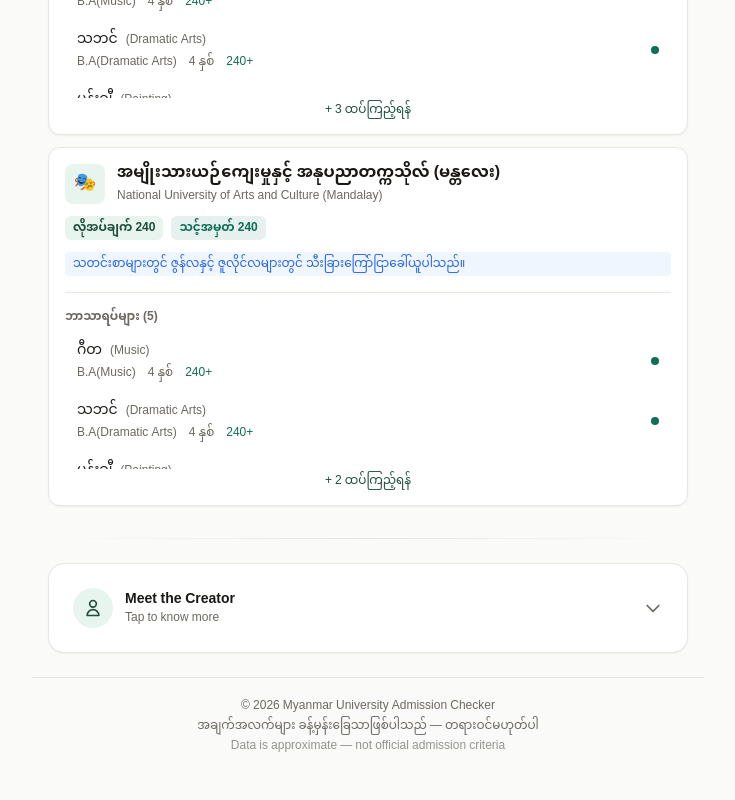
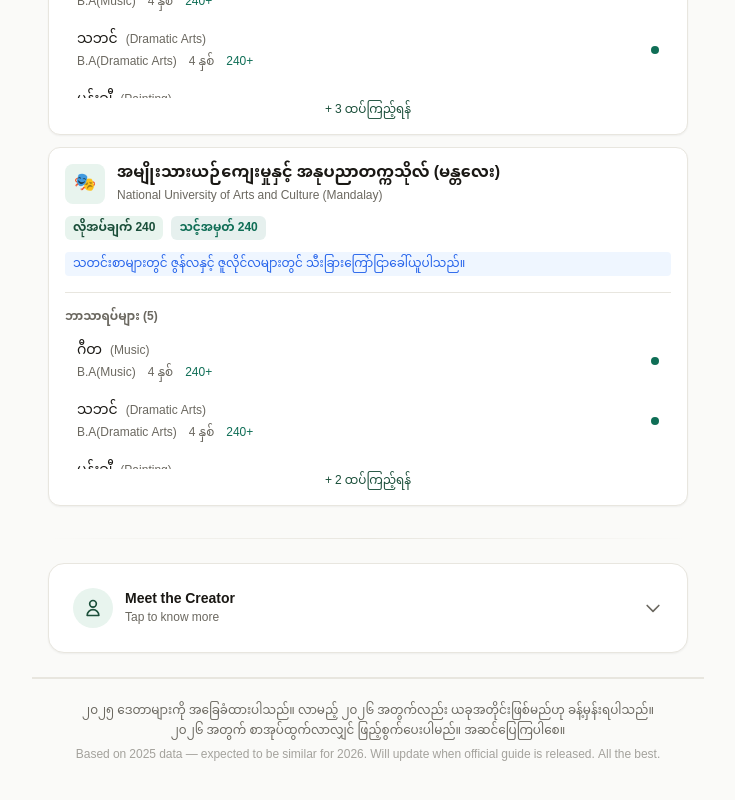
Before and after one commit to kyawminht/myanmar_university_guide, a React (Vite) app: page / in a window 1280 px wide. Shown: the part 7253-8053 px from the top of the page, without its empty margins (272-1007 px from the left). Built offline with nearby package versions, Linux system fonts and the light colour scheme.

Commit message:
adjust seo keywords and footer

```diff
--- a/index.html
+++ b/index.html
@@ -6,12 +6,12 @@
 
   <title>🎓တက္ကသိုလ်ဝင်ခွင့် စစ်ဆေးရန် | Myanmar University Admission Checker 2024-2025</title>
 
-  <meta name="description" content="မြန်မာနိုင်ငံ မက်ထ်ထရစ်ကူလေးရှင်း စုစုပေါင်းအမှတ်ဖြင့် တက္ကသိုလ်ဝင်ခွင့် စစ်ဆေးပါ။ ဆေးတက္ကသိုလ်၊ နည်းပညာတက္ကသိုလ်၊ ကွန်ပျူတာတက္ကသိုလ် အပါအဝင် တက္ကသိုလ်အားလုံး စစ်ဆေးနိုင်သည်။">
-  <meta name="keywords" content="တက္ကသိုလ်ဝင်ခွင့်, မြန်မာတက္ကသိုလ်, မက်ထ်ထရစ်ကူလေးရှင်း">
+  <meta name="description" content="G-12 စုစုပေါင်းအမှတ်ဖြင့် တက္ကသိုလ်ဝင်ခွင့် စစ်ဆေးပါ။ ဆေးတက္ကသိုလ်၊ နည်းပညာတက္ကသိုလ်၊ ကွန်ပျူတာတက္ကသိုလ် အပါအဝင် တက္ကသိုလ်အားလုံး စစ်ဆေးနိုင်သည်။">
+  <meta name="keywords" content="တက္ကသိုလ်ဝင်ခွင့်, မြန်မာတက္ကသိုလ်, G-12">
 
   <meta property="og:type" content="website">
   <meta property="og:title" content="တက္ကသိုလ်ဝင်ခွင့် စစ်ဆေးရန် | Myanmar University Admission Checker">
-  <meta property="og:description" content="မက်ထ်ထရစ်ကူလေးရှင်း အမှတ်ဖြင့် သင်တက်ရောက်နိုင်သော တက္ကသိုလ်များကို ချက်ချင်းစစ်ဆေးပါ။">
+  <meta property="og:description" content="G-12 အမှတ်ဖြင့် သင်တက်ရောက်နိုင်သော တက္ကသိုလ်များကို ချက်ချင်းစစ်ဆေးပါ။">
   <meta property="og:image" content="/og-image.png">
 
   <meta name="twitter:card" content="summary_large_image">
--- a/src/components/layout/Footer.jsx
+++ b/src/components/layout/Footer.jsx
@@ -83,21 +83,6 @@
                   through technology.
                 </p>
 
-                {/* Skills/Tags */}
-                <div className="flex flex-wrap gap-2 mt-4 justify-center sm:justify-start">
-                  <span className="text-xs px-2.5 py-1 bg-app-accent-light dark:bg-dark-accent-light text-app-accent rounded-full font-medium">
-                    React
-                  </span>
-                  <span className="text-xs px-2.5 py-1 bg-app-blue-light dark:bg-dark-blue-light text-app-blue rounded-full font-medium">
-                    Mobile
-                  </span>
-                  <span className="text-xs px-2.5 py-1 bg-app-purple-light dark:bg-dark-purple-light text-app-purple rounded-full font-medium">
-                    TypeScript
-                  </span>
-                  <span className="text-xs px-2.5 py-1 bg-app-gold-light dark:bg-dark-gold-light text-app-gold rounded-full font-medium">
-                    JavaScript
-                  </span>
-                </div>
 
                 {/* Social Links */}
                 <div className="flex gap-3 mt-4 justify-center sm:justify-start">
@@ -143,16 +128,19 @@
 
       {/* Bottom Bar */}
       <div className="border-t border-app-border dark:border-dark-border">
-        <div className="text-center py-5 px-4">
-          <p className="text-xs text-app-muted dark:text-dark-muted">
-            © {new Date().getFullYear()} Myanmar University Admission Checker
-          </p>
-          <p className="text-xs text-app-muted dark:text-dark-muted mt-1">
-            အချက်အလက်များ ခန့်မှန်းခြေသာဖြစ်ပါသည် — တရားဝင်မဟုတ်ပါ
-          </p>
-          <p className="text-xs text-app-muted dark:text-dark-muted mt-1 opacity-70">
-            Data is approximate — not official admission criteria
-          </p>
+        <div className="">
+          {/* Disclaimer */}
+          <div className=" px-4 text-center border-t border-app-border dark:border-dark-border pt-6">
+            <p className="text-xs text-app-muted dark:text-dark-muted">
+              ၂၀၂၅ ဒေတာများကို အခြေခံထားပါသည်။ လာမည့် ၂၀၂၆ အတွက်လည်း ယခုအတိုင်းဖြစ်မည်ဟု ခန့်မှန်းရပါသည်။
+            </p>
+            <p className="text-xs text-app-muted dark:text-dark-muted mt-1">
+              ၂၀၂၆ အတွက် စာအုပ်ထွက်လာလျှင် ဖြည့်စွက်ပေးပါမည်။ အဆင်ပြေကြပါစေ။
+            </p>
+            <p className="text-xs text-app-muted dark:text-dark-muted mt-2 opacity-60">
+              Based on 2025 data — expected to be similar for 2026. Will update when official guide is released. All the best.
+            </p>
+          </div>
         </div>
       </div>
     </footer>
```
